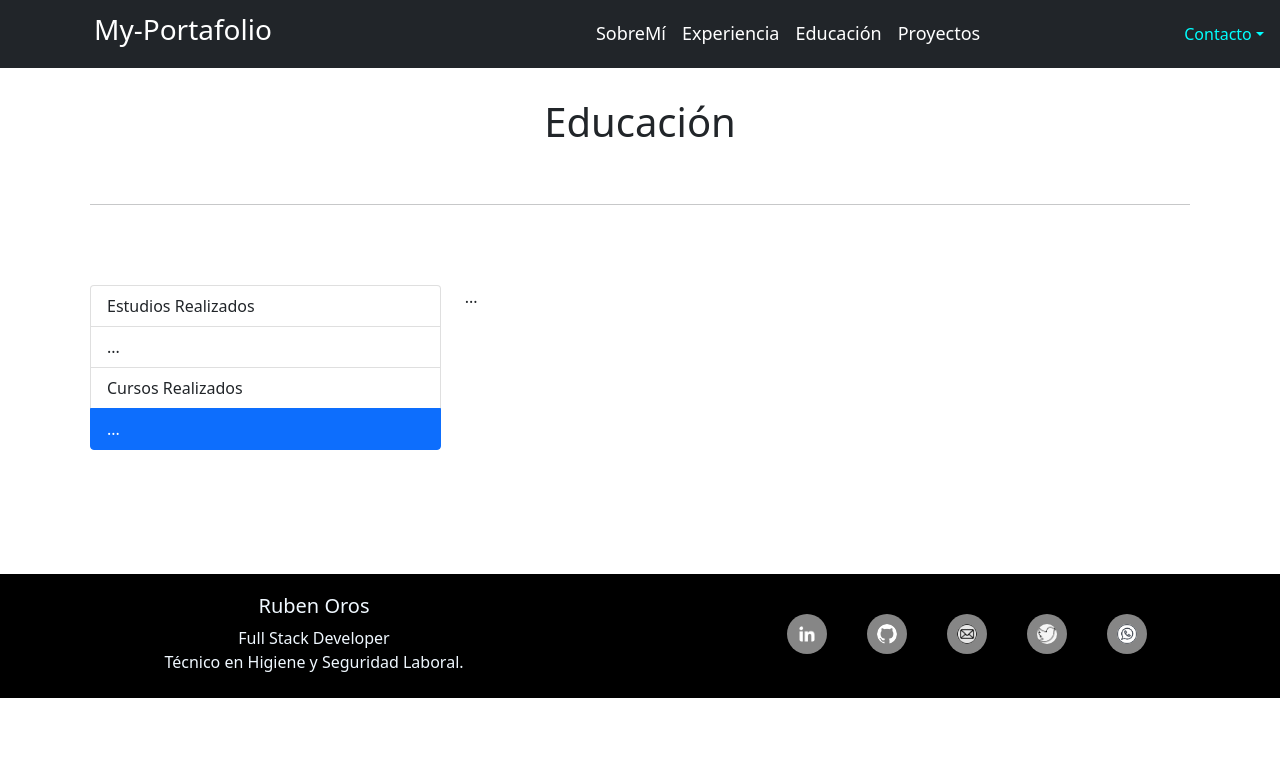
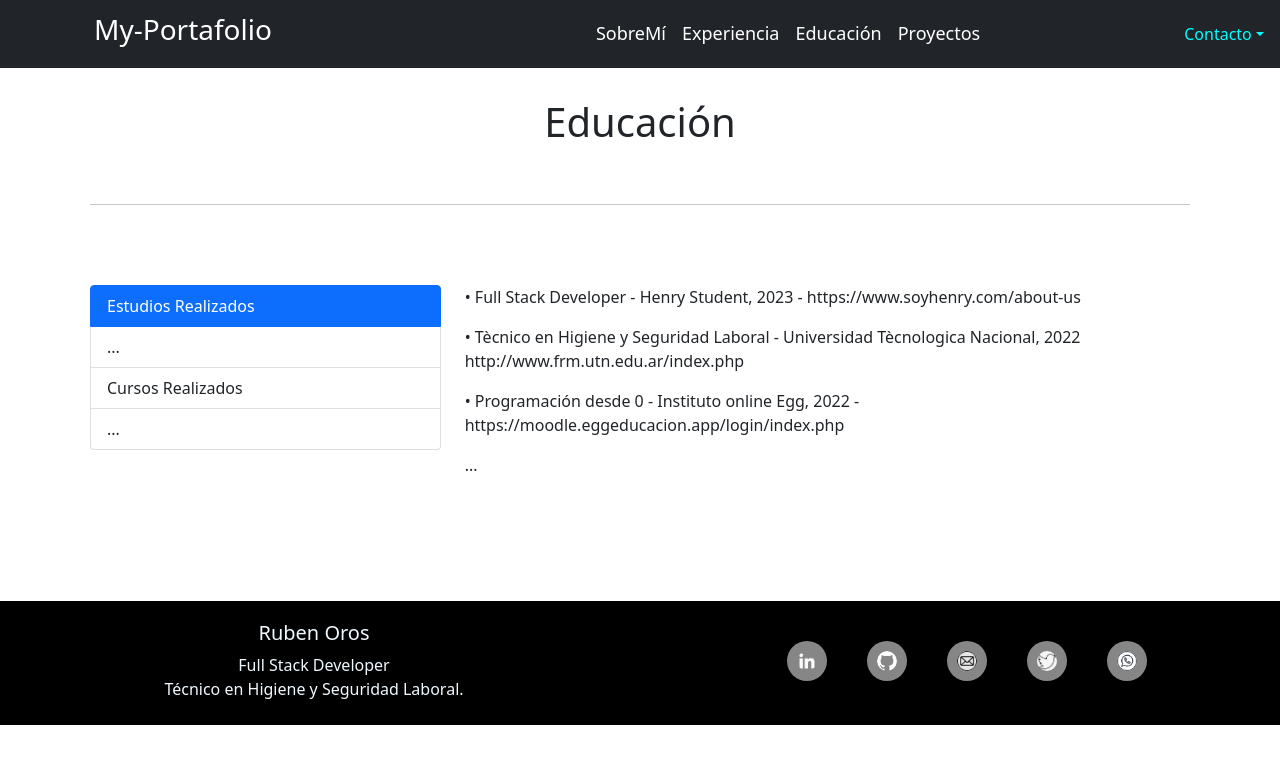
Before and after one commit to OrosRuben79/myporfolio, a React (Create React App) app: page /educacion in a window 1280 px wide. Shown: the top 764 px of the page. Built offline with nearby package versions, Linux system fonts and the light colour scheme.

Commit message:
agrego vista predeterminada en componente educacion

```diff
--- a/src/components/pages/components/Educacion.jsx
+++ b/src/components/pages/components/Educacion.jsx
@@ -14,21 +14,22 @@ const Educacion = () => {
           <div class="row">
             <div class="col-4">
               <div class="list-group" id="list-tab" role="tablist">
-              <a class="list-group-item list-group-item-action" id="list-settings-list" data-bs-toggle="list" href="#list-settings" role="tab" aria-controls="list-settings">Estudios Realizados</a>
+              <a class="list-group-item list-group-item-action active" id="list-settings-list" data-bs-toggle="list" href="#list-settings" role="tab" aria-controls="list-settings">Estudios Realizados</a>
                 <a class="list-group-item list-group-item-action" id="list-profile-list" data-bs-toggle="list" href="#list-profile" role="tab" aria-controls="list-profile">...</a>
                 <a class="list-group-item list-group-item-action" id="list-messages-list" data-bs-toggle="list" href="#list-messages" role="tab" aria-controls="list-messages">Cursos Realizados</a>
-                <a class="list-group-item list-group-item-action active" id="list-home-list" data-bs-toggle="list" href="#list-home" role="tab" aria-controls="list-home">...</a>
+                <a class="list-group-item list-group-item-action " id="list-home-list" data-bs-toggle="list" href="#list-home" role="tab" aria-controls="list-home">...</a>
               </div>
             </div>
             <div class="col-8">
               <div class="tab-content" id="nav-tabContent">
-              <div class="tab-pane fade" id="list-settings" role="tabpanel" aria-labelledby="list-settings-list">
+              <div class="tab-pane fade show active" id="list-settings" role="tabpanel" aria-labelledby="list-settings-list">
                 <p>• Full Stack Developer - Henry Student, 2023 - https://www.soyhenry.com/about-us</p>
                 <p>• Tècnico en Higiene y Seguridad Laboral - Universidad Tècnologica Nacional,  2022 http://www.frm.utn.edu.ar/index.php</p>
                 <p>• Programación desde 0 - Instituto online Egg, 2022 - https://moodle.eggeducacion.app/login/index.php</p>
                 <p></p>
                 ...</div>
                 <div class="tab-pane fade" id="list-profile" role="tabpanel" aria-labelledby="list-profile-list">...</div>
+
                 <div class="tab-pane fade" id="list-messages" role="tabpanel" aria-labelledby="list-messages-list">
                 <p>• Creacion y Manejos de Dashboard en libros de excel- capacitaciòn online, 2019</p>
                   <p>• Analisis de Datos, Manejo de tablas dinàmicas y gràficos dinàmicos</p>
@@ -36,7 +37,7 @@ const Educacion = () => {
                   <p></p>
                   <p></p>
                   ...</div>
-                <div class="tab-pane fade show active" id="list-home" role="tabpanel" aria-labelledby="list-home-list">...</div>
+                <div class="tab-pane fade " id="list-home" role="tabpanel" aria-labelledby="list-home-list">...</div>
 
               </div>
             </div>
```
